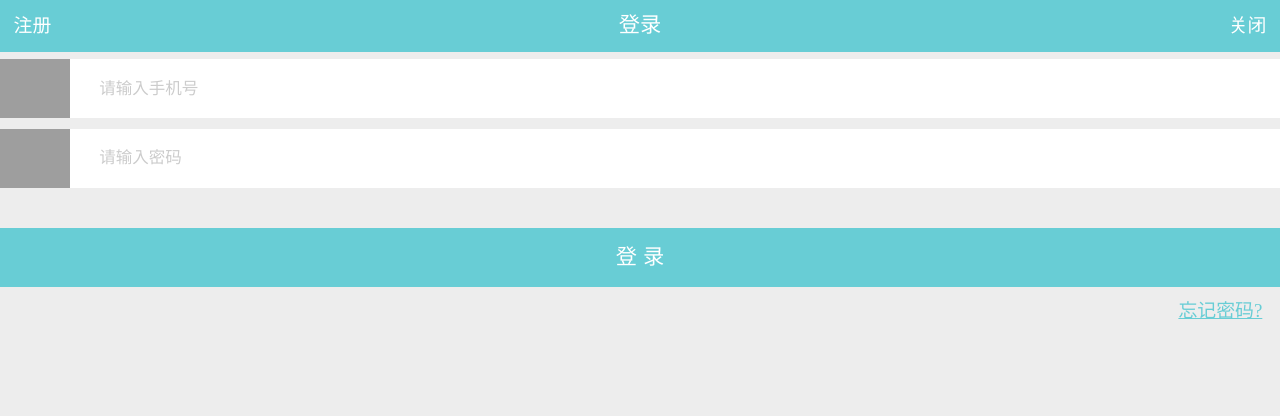
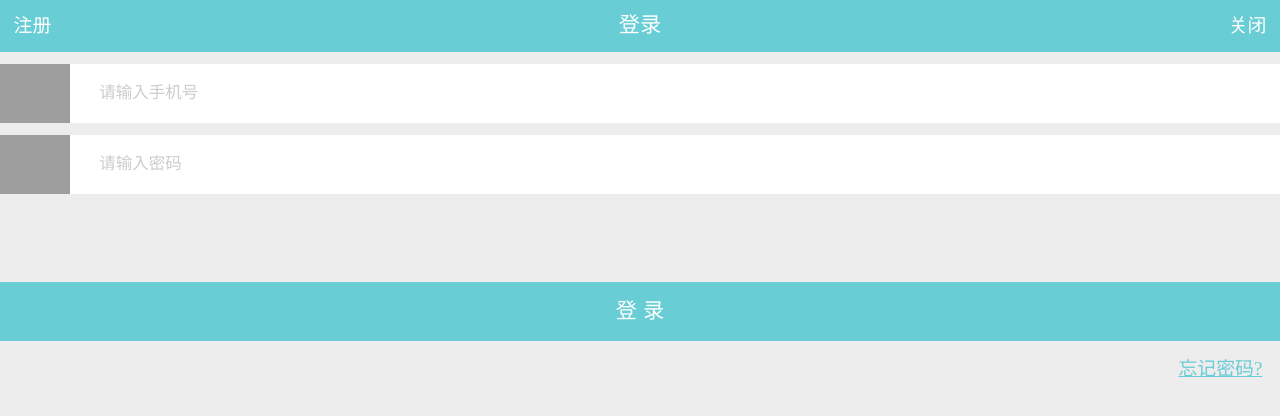
Before and after one commit to lpf258654/css, a plain HTML site: page www/css05.html in a window 1280 px wide. Drawn offline with Linux system fonts and the light colour scheme; grey boxes are pictures that could not be loaded.

Commit message:
git push

```diff
--- a/www/css05.css
+++ b/www/css05.css
@@ -1,6 +1,7 @@
 * {
 	margin: 0;
 	border: 0;
+	padding: 0;
 }
 html {
     font-size: 10px;
@@ -24,6 +25,7 @@ p {
 }
 .head {
 	position: absolute;
+	top: 0;
 	width: 100%;
 	height: 8.8rem;
 	background-color: #68cdd5;
@@ -42,22 +44,19 @@ p {
 }
 .login {
 	position: absolute;
-	left: 50%;
-	margin-left: -3.6rem;
+	left: calc(50% - 3.6rem);
 	font-size: 3.6rem;
 	line-height: 8.8rem;
 }
 .user_name {
-	position: absolute;
-	top: 10rem;
 	width: 100%;
 	height: 10rem;
+	margin-top: 10.8rem;
 }
 .user_pas {
-	position: absolute;
-	top: 21.8rem;
 	width: 100%;
 	height: 10rem;
+	margin-top: 2rem;
 }
 img {
 	float: left;
@@ -68,7 +67,7 @@ input {
 	float: left;
 	width: calc(100% - 16.8rem);
 	height: 10rem;
-	padding: 0 0 0 5rem;
+	padding-left: 5rem;
 	font-size: 2.8rem;
 	-webkit-appearance:none;/*清除ios默认圆角*/
 	border-radius: 0;
@@ -78,16 +77,14 @@ input::-webkit-input-placeholder {
 	color: #CCCCCC;
 }
 button {
-	position: absolute;
-	top: 38.6rem;
 	width: 100%;
 	height: 10rem;
-	padding: 0;
+	margin-top: 15rem;
 	background-color: #68cdd5;
 }
 .forgot {
 	float: right;
-	margin: 50rem 3rem 0 0;
+	margin: 2rem 3rem 0 0;
 	font-size: 3.2rem;
 }
 a {
```
